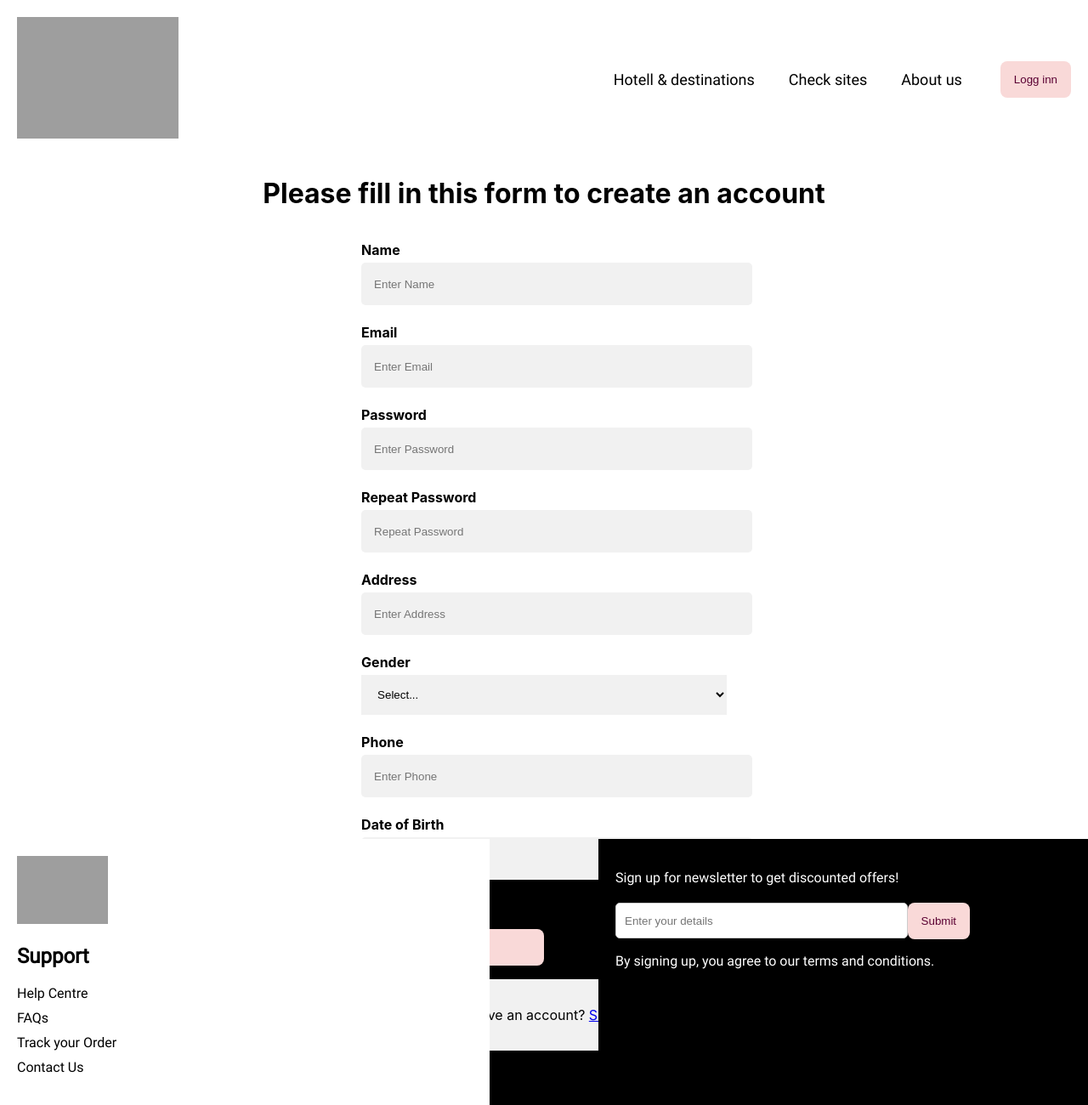
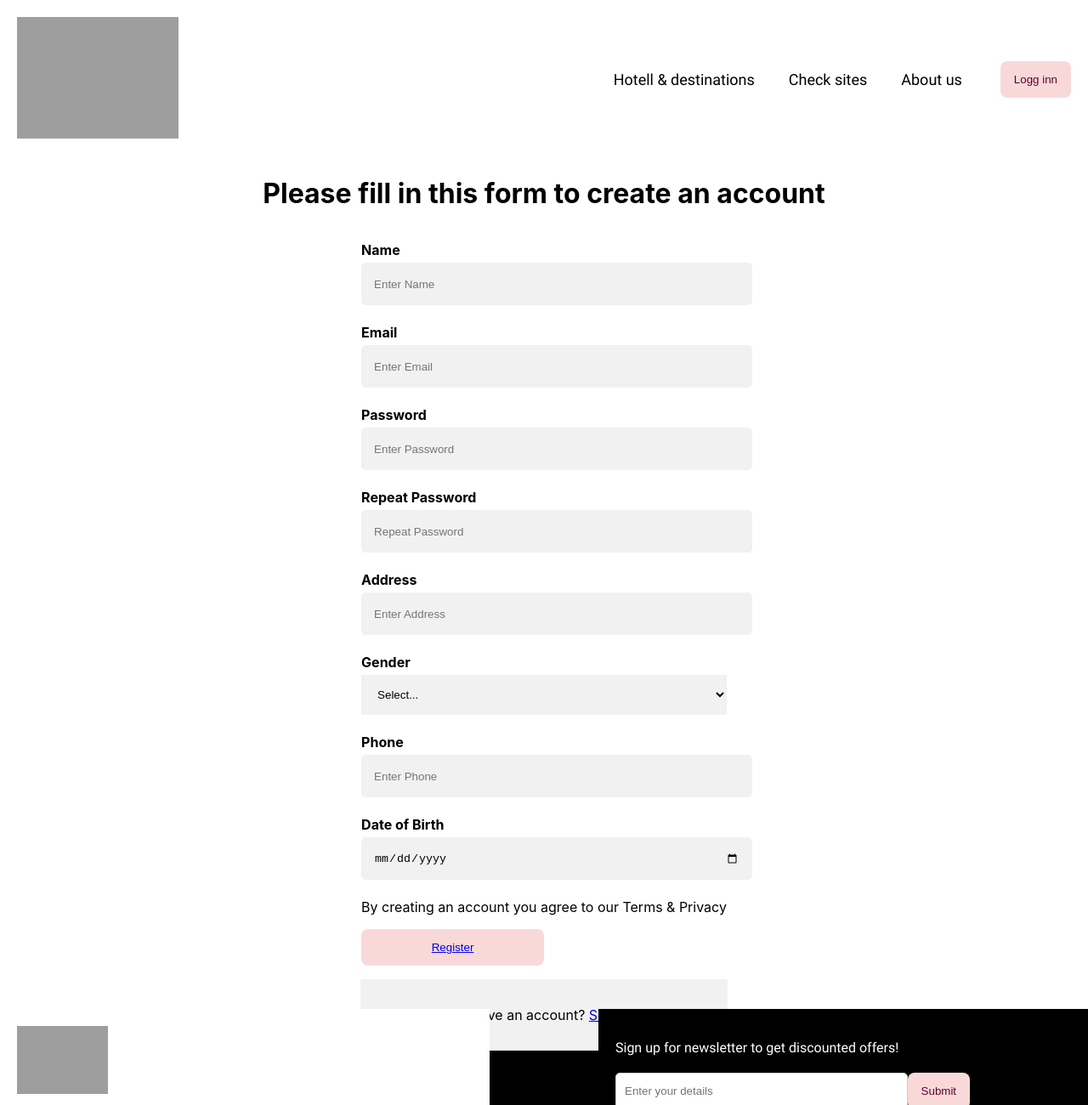
Before and after one commit to JanNordskog/StayfinderGruppe6, a React (Create React App) app in the folder frontend/: page /registrer in a window 1280 px wide. Shown: the top 1300 px of the page at 85% size. Built offline with nearby package versions, Linux system fonts and the light colour scheme.

Commit message:
adjustment to regform

```diff
--- a/frontend/src/RegistrerForm.css
+++ b/frontend/src/RegistrerForm.css
@@ -3,6 +3,7 @@
   display: grid;
   place-items: center;
   height: 100vh;
+  margin-bottom: 200px;
 }
 
 .RegistrerForm .container {
@@ -42,7 +43,7 @@
   color: #5a0032;
   border: none;
   cursor: pointer;
-    border-radius: .5rem;
+  border-radius: 0.5rem;
   width: 50%;
   padding: 0.875rem 1rem;
   transition: 0.5s linear;
@@ -59,6 +60,7 @@
 .RegistrerForm .signin {
   background-color: #f1f1f1;
   text-align: center;
+  width: 400px;
 }
 
 /* Responsive adjustments for tablet screens and down */
```
Lines whose indentation alone changed are shown as unchanged.
